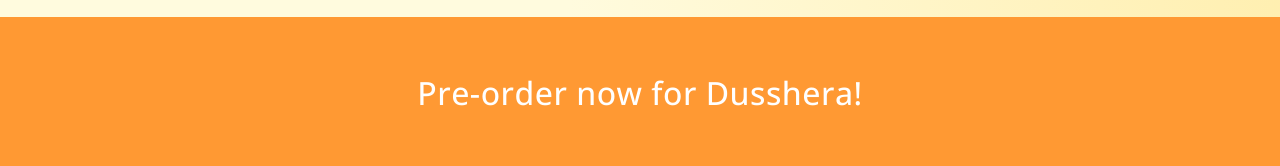
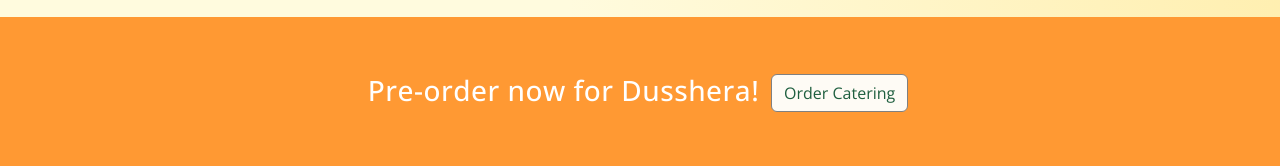
Before and after one commit to abhiscurry/abhis.curry.n.more, a React (Vite) app: page / in a window 1280 px wide. Shown: the part 704-870 px from the top of the page. Built offline with nearby package versions, Linux system fonts and the light colour scheme.

Commit message:
update favicon and event datepicker width

```diff
--- a/index.html
+++ b/index.html
@@ -2,7 +2,7 @@
 <html lang="en">
   <head>
     <meta charset="UTF-8" />
-    <link rel="icon" type="image/svg+xml" href="/vite.svg" />
+    <link rel="icon" type="image/svg+xml" href="../images/logo.png" />
     <meta name="viewport" content="width=device-width, initial-scale=1.0" />
     <link rel="preconnect" href="https://fonts.googleapis.com" />
     <link rel="preconnect" href="https://fonts.gstatic.com" crossorigin />
--- a/src/components/OfferBanner.tsx
+++ b/src/components/OfferBanner.tsx
@@ -1,4 +1,5 @@
 // src/components/OfferBanner.jsx
+import { Button } from "react-bootstrap";
 import styles from "./OfferBanner.module.scss"; // ✅ Import SCSS Module
 
 interface Props {
@@ -7,10 +8,23 @@ interface Props {
 
 const OfferBanner = ({ message }: Props) => {
   if (!message) return null; // Don't render if no message
-
+  const scrollToSection = (id: string) => {
+    const element = document.getElementById(id);
+    if (element) {
+      element.scrollIntoView({ behavior: "smooth" });
+    }
+  };
   return (
     <div className={styles.offerBanner}>
-      <h2>{message}</h2>
+      <h3>
+        {message}
+        <Button
+          className="custom-secondary-btn m-1"
+          onClick={() => scrollToSection("cateringForm")}
+        >
+          Order Catering
+        </Button>
+      </h3>
     </div>
   );
 };
--- a/src/components/partials/GetQuote.tsx
+++ b/src/components/partials/GetQuote.tsx
@@ -189,10 +189,6 @@ const GetQuote = () => {
           </Col>{" "}
           <Col className="mb-3" xs={12} md={6}>
             <Form.Group controlId="formEventDate">
-              {/* <Form.Label className={styles.customFormLabel}>
-                Event Date
-              </Form.Label> */}
-
               <Controller
                 name="eventDate"
                 control={control}
@@ -213,6 +209,7 @@ const GetQuote = () => {
                         className={`form-control ${
                           fieldState.error ? "is-invalid" : ""
                         }`}
+                        wrapperClassName="w-100"
                         dateFormat="yyyy-MM-dd"
                       />
                     </div>
```
